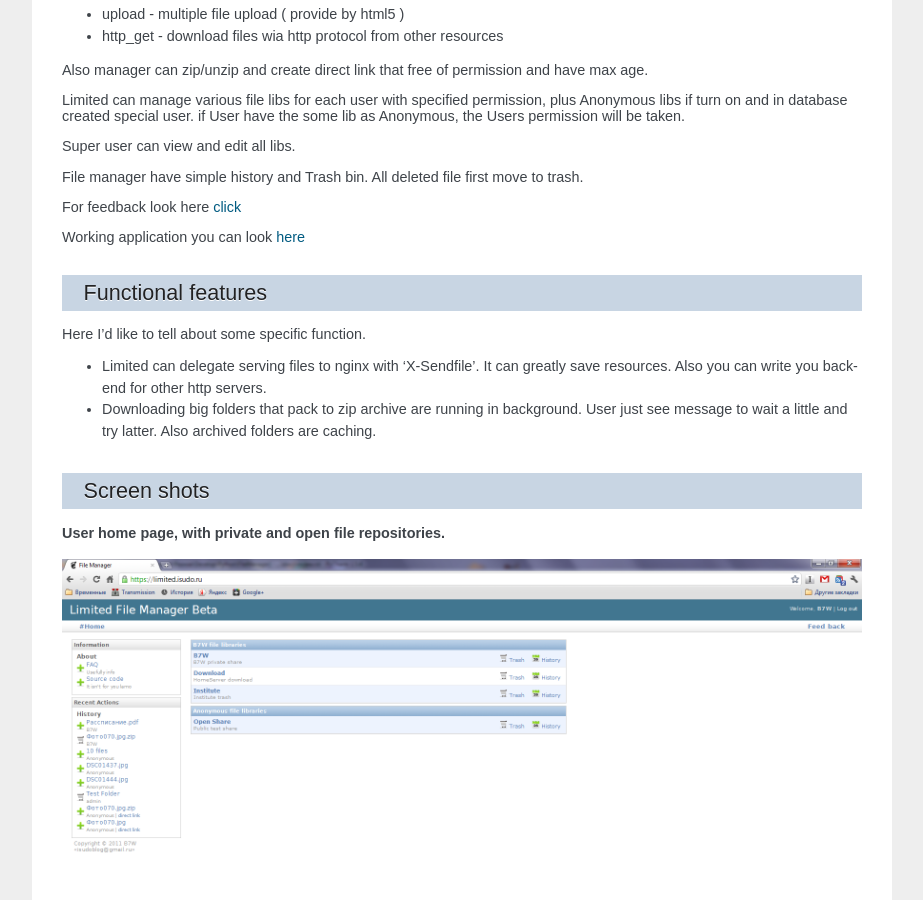
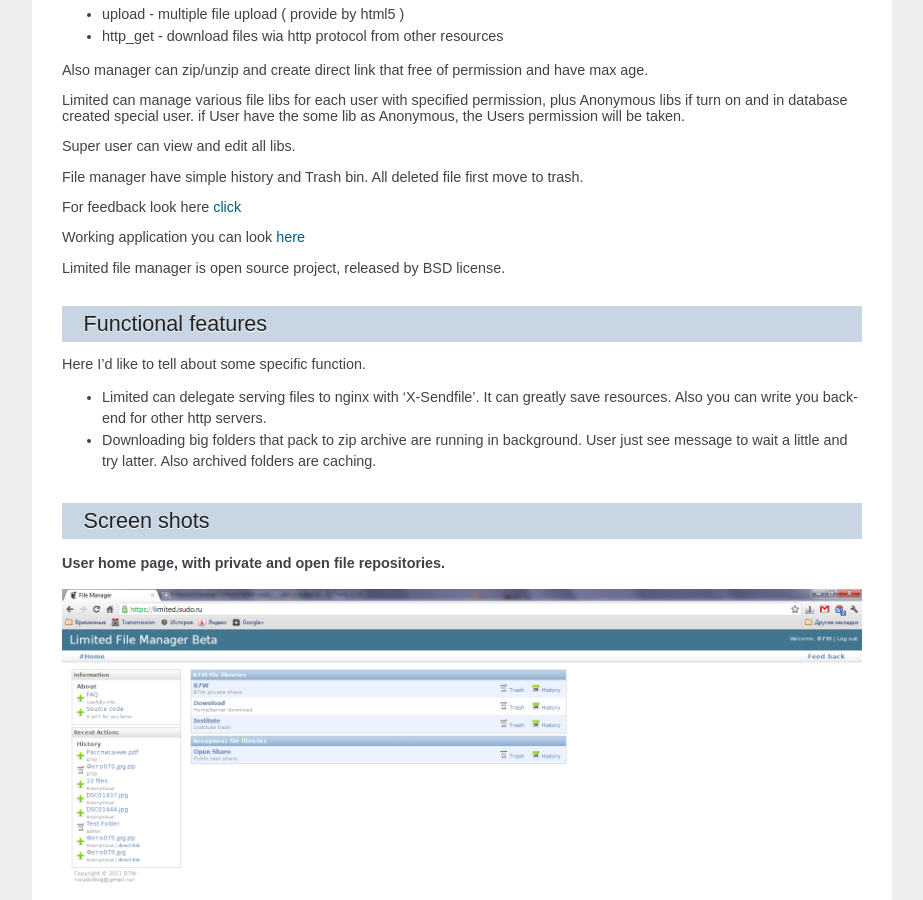
Before and after one commit to b7w/limited-fm, a Sphinx documentation site: the page built from docs/intro/overview.rst, in a window 1280 px wide and 900 px high, scrolled down 313 px. Shown: the whole window, without its empty margins (198-1121 px from the left). Built offline with Sphinx 7.4.7, drawn with Linux system fonts in a browser that asks for light colours.

Commit message:
Add BSD license

```diff
--- a/docs/intro/overview.rst
+++ b/docs/intro/overview.rst
@@ -38,7 +38,7 @@ About
 
 | Working application you can look `here <http://limited.isudo.ru/>`__
 
-
+| Limited file manager is open source project, released by BSD license.
 
 .. index:: Features
 
```
Also changed, not shown: 1 other file.
